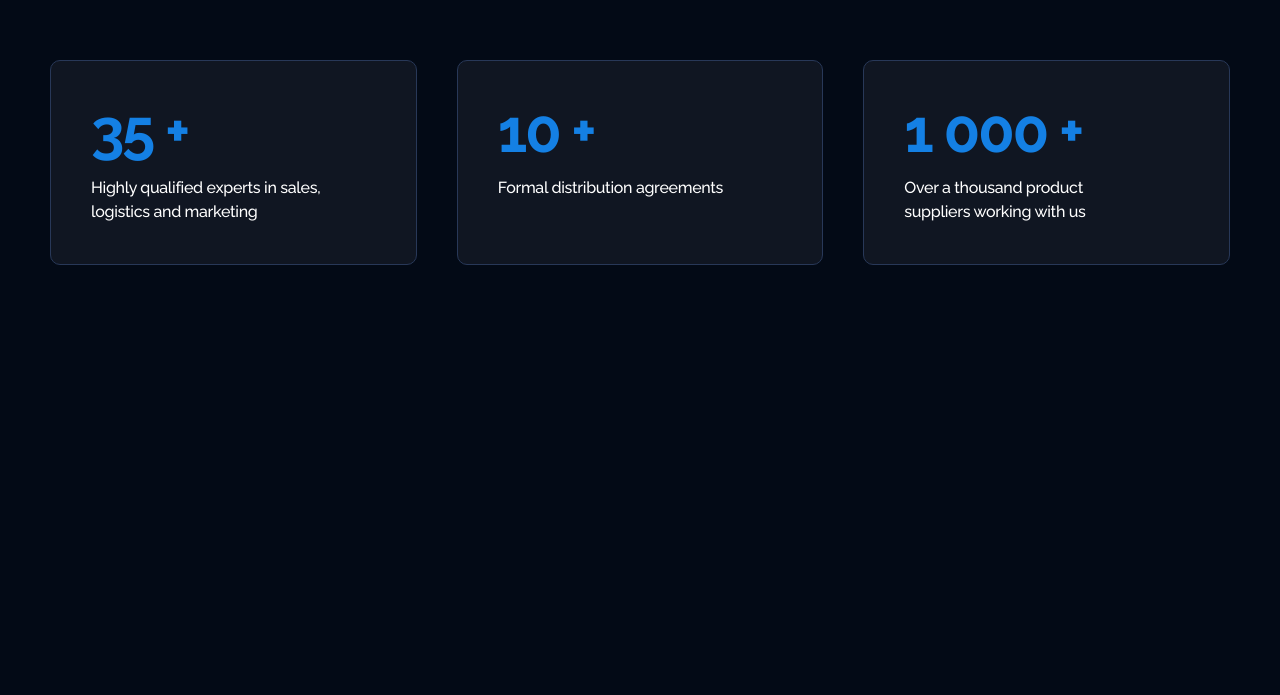
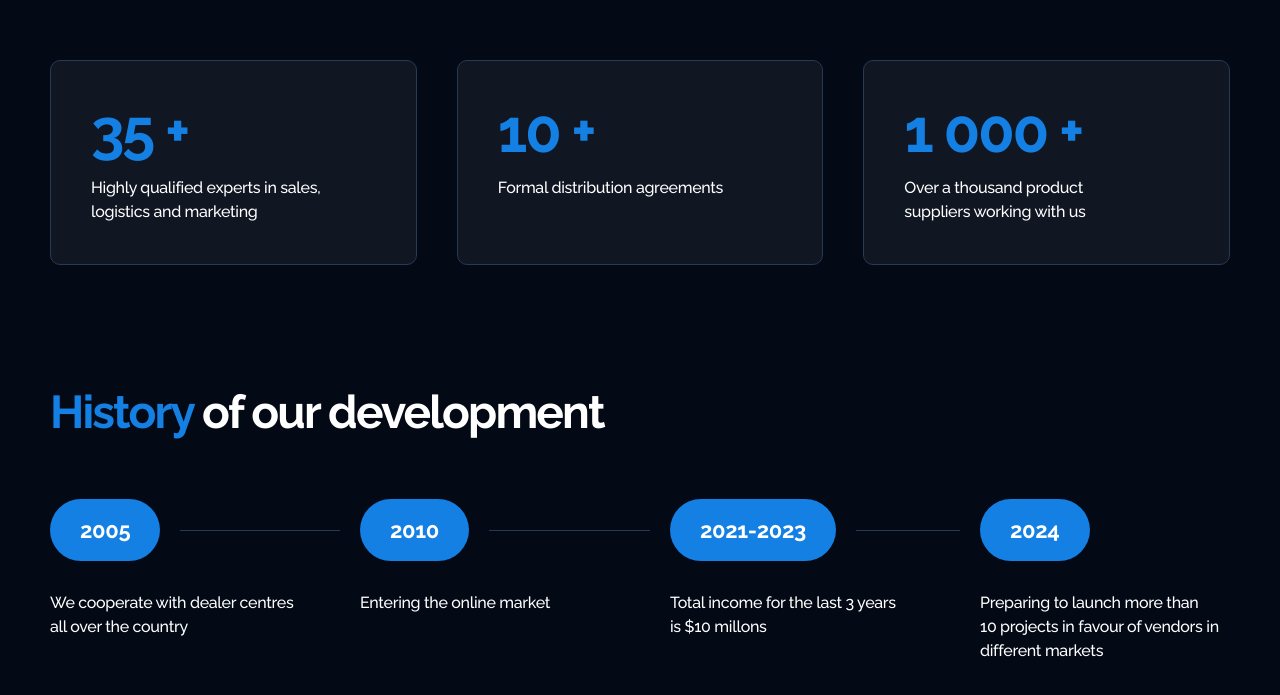
Before and after one commit to danissima/limited-trade, a Vue app: page / in a window 1280 px wide. Shown: the part 1080-1775 px from the top of the page. Before the commit the page ends 1345 px from the top, so only its background shows below. Built offline with nearby package versions, Linux system fonts and the light colour scheme.

Commit message:
add history section

```diff
--- a/src/App.vue
+++ b/src/App.vue
@@ -1,12 +1,14 @@
 <script setup>
 import TheHeader from '@/components/TheHeader.vue'
 import HeroSection from '@/components/HeroSection.vue'
+import HistorySection from '@/components/HistorySection.vue'
 </script>
 
 <template>
   <TheHeader />
   <main>
     <HeroSection />
+    <HistorySection />
   </main>
 </template>
 
--- a/src/assets/styles/base.scss
+++ b/src/assets/styles/base.scss
@@ -48,7 +48,6 @@ a {
 h1 {
   font-size: 60px;
   line-height: 70.44px;
-  font-weight: 700;
   letter-spacing: -0.04em;
 
   @include break($lg) {
@@ -56,3 +55,30 @@ h1 {
     line-height: 34.05px;
   }
 }
+
+h2 {
+  font-size: 46px;
+  line-height: 54px;
+  letter-spacing: -0.04em;
+
+  @include break($lg) {
+    font-size: 24px;
+    line-height: 28.18px;
+  }
+}
+
+.section {
+  &__title {
+    margin-bottom: 60px;
+
+    span {
+      color: $primary;
+    }
+  }
+
+  @include break($lg) {
+    &__title {
+      margin-bottom: 30px;
+    }
+  }
+}
--- /dev/null
+++ b/src/components/HistoryItem.vue
@@ -0,0 +1,46 @@
+<script setup>
+defineProps({
+  info: {
+    type: Object,
+    required: true
+  },
+})
+</script>
+
+<template>
+  <div class="history-item">
+    <div class="history-item__period"><b>{{ info.period }}</b></div>
+    <p class="history-item__description">{{ info.description }}</p>
+  </div>
+</template>
+
+<style lang="scss">
+.history-item {
+  display: flex;
+  flex-direction: column;
+  align-items: flex-start;
+
+  &__period {
+    margin-bottom: 30px;
+    box-shadow: 0 0 0 20px $dark-100;
+    border-radius: 50px;
+    padding: 20px 30px;
+    background-color: $primary;
+    font-size: 22px;
+    line-height: 22px;
+  }
+
+  @include break($lg) {
+    align-items: center;
+    text-align: center;
+
+    &__period {
+      margin-bottom: 10px;
+      box-shadow: none;
+      padding: 10px 24px;
+      font-size: 18px;
+      line-height: 18px;
+    }
+  }
+}
+</style>
--- /dev/null
+++ b/src/components/HistorySection.vue
@@ -0,0 +1,99 @@
+<script setup>
+import AppContainer from '@/components/AppContainer.vue'
+import HistoryItem from '@/components/HistoryItem.vue'
+
+const periods = [
+  {
+    period: '2005',
+    description: 'We cooperate with dealer centres all over the country',
+  },
+  {
+    period: '2010',
+    description: 'Entering the online market',
+  },
+  {
+    period: '2021-2023',
+    description: 'Total income for the last 3 years is\u00A0$10\u00A0millons',
+  },
+  {
+    period: '2024',
+    description: 'Preparing to launch more than 10\u00A0projects in favour of vendors in different markets',
+  },
+]
+</script>
+
+<template>
+  <section id="history" class="history section">
+    <AppContainer>
+      <h2 class="section__title">
+        <span>History</span>
+        of our development
+      </h2>
+      <div class="history__items">
+        <HistoryItem v-for="item in periods" :key="item.period" class="history__item" :info="item" />
+      </div>
+    </AppContainer>
+  </section>
+</template>
+
+<style lang="scss">
+.history {
+  padding: 120px 0;
+
+  &__items {
+    position: relative;
+    display: flex;
+    justify-content: space-between;
+
+    &::before {
+      content: '';
+      position: absolute;
+      top: 31px;
+      left: 0;
+      width: 100%;
+      height: 1px;
+      background-color: $dark-30;
+      display: block;
+    }
+  }
+
+  &__item {
+    position: relative;
+    width: 100%;
+    max-width: 250px;
+
+    &:last-child {
+      background-color: $dark-100;
+    }
+
+    & + & {
+      margin-left: 20px;
+    }
+  }
+
+  @include break($lg) {
+    padding: 80px 0;
+
+    h2 {
+      text-align: center;
+    }
+
+    &__items {
+      flex-direction: column;
+      align-items: center;
+
+      &::before {
+        display: none;
+      }
+    }
+
+    &__item {
+      max-width: 270px;
+
+      & + & {
+        margin: 30px 0 0;
+      }
+    }
+  }
+}
+</style>
```
